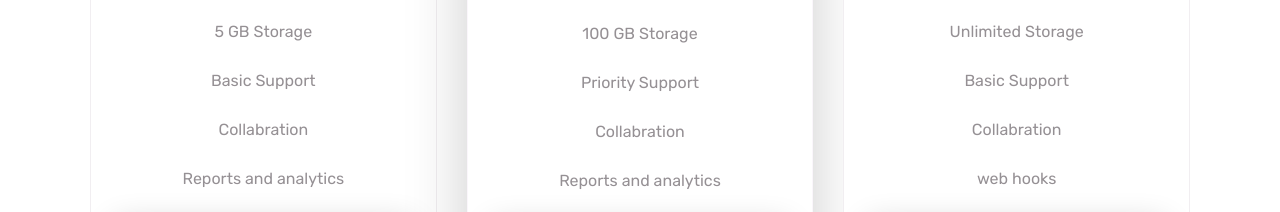
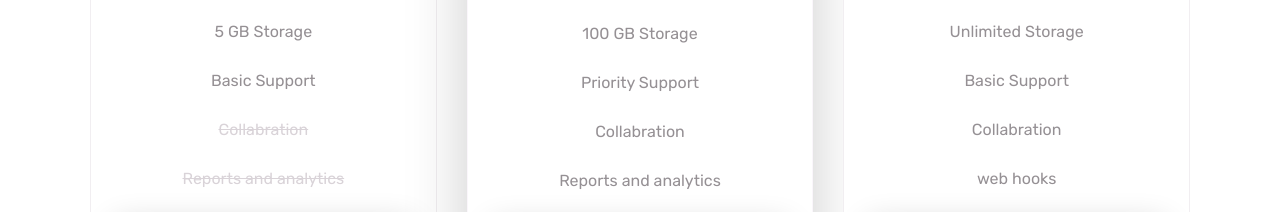
Before and after one commit to z3shan7/MobApp, a website: page index.html in a window 1280 px wide. Shown: the part 5694-5906 px from the top of the page. Drawn offline with Linux system fonts and the light colour scheme.

Commit message:
minor issue resolved in pricing section

```diff
--- a/index.html
+++ b/index.html
@@ -391,8 +391,10 @@
                         <li class="paragraph-1">10 Projects</li>
                         <li class="paragraph-1">5 GB Storage</li>
                         <li class="paragraph-1">Basic Support</li>
-                        <li class="paragraph-1">Collabration</li>
-                        <li class="paragraph-1">Reports and analytics</li>
+                        <li class="paragraph-1">
+                            <del>Collabration</del>
+                        </li>
+                        <li class="paragraph-1"><del>Reports and analytics</del> </li>
                     </ul>
                     <button class="pricing__btn">choose this plan</button>
                 </div>
--- a/sass/pricing.scss
+++ b/sass/pricing.scss
@@ -40,6 +40,10 @@
 
     &__list li {
         font-weight: 400;
+    }
+
+    &__list del {
+        color: #d9d3d8;
     }
 
     &__btn {
```
Also changed, not shown: style.css.
